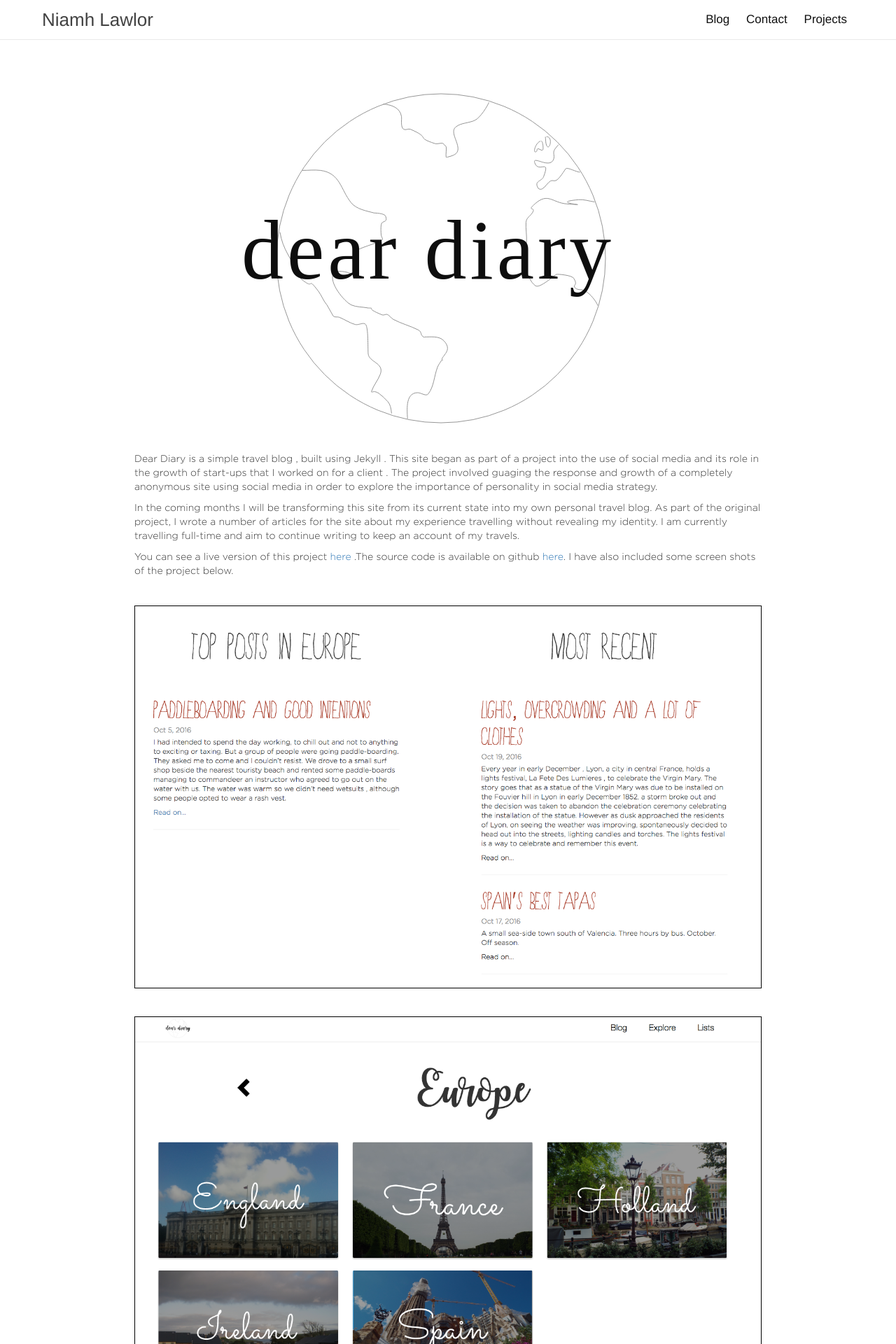
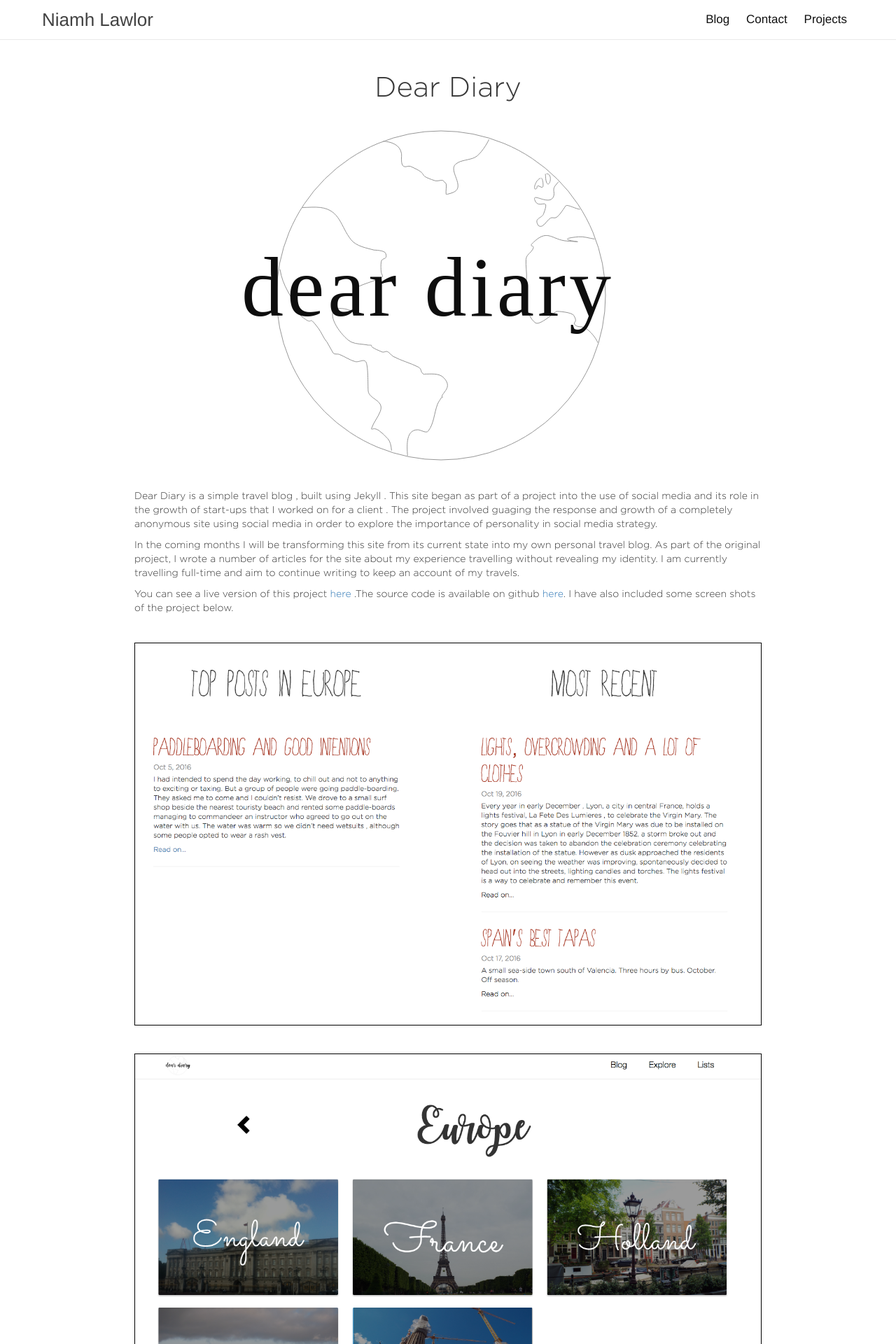
Before and after one commit to nileahtobhair/nileahtobhair.github.io, a Jekyll site: the page built from _projects/deardiary.md, in a window 1280 px wide. Shown: the top 1920 px of the page at 70% size. Built offline with Jekyll 4.4.1, drawn with Linux system fonts in a browser that asks for light colours.

Commit message:
fix broken project link imag + add title to deardiary project page

```diff
--- a/_projects/deardiary.md
+++ b/_projects/deardiary.md
@@ -4,6 +4,8 @@ title: deardiary
 permalink: /projects/deardiary
 thumbnail : deardiary.svg
 ---
+
+# Dear Diary
 
 <img class='project-main' src='{{site.baseurl}}/assets/deardiary.svg'/>
 Dear Diary is a simple travel blog , built using Jekyll . This site began as part of a project into the use of social media and its role in the growth of start-ups that I worked on for a client . The project involved guaging the response and growth of a completely anonymous site using social media in order to explore the importance of personality in social media strategy.
--- a/_sass/_layout.scss
+++ b/_sass/_layout.scss
@@ -604,6 +604,7 @@ a.post-end-link:visited{
     margin-top:60px;
     margin-bottom:60px;
 }
+#dear-diary,
 #freedom-chat{
     text-align: center;
     font-size:40px;
```
Also changed, not shown: _projects/freedomchat.md (+1 -1 lines).
